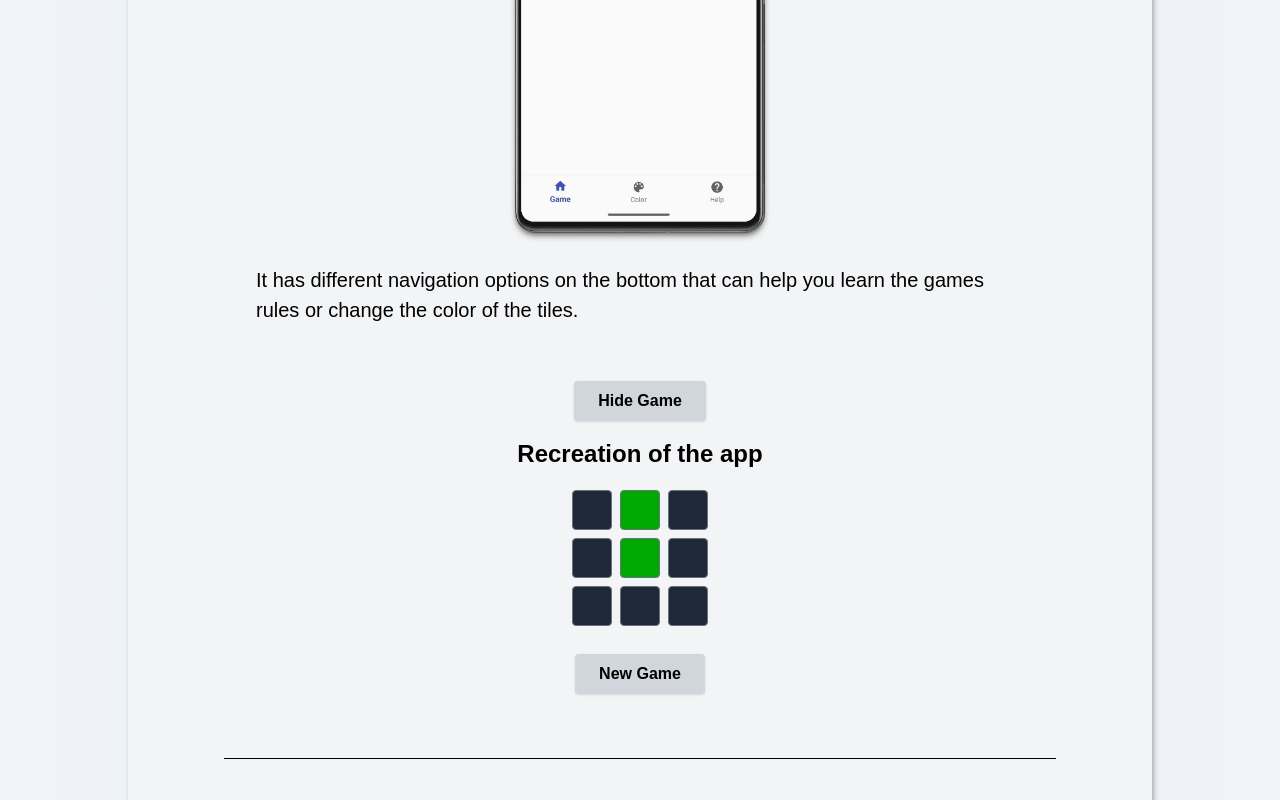
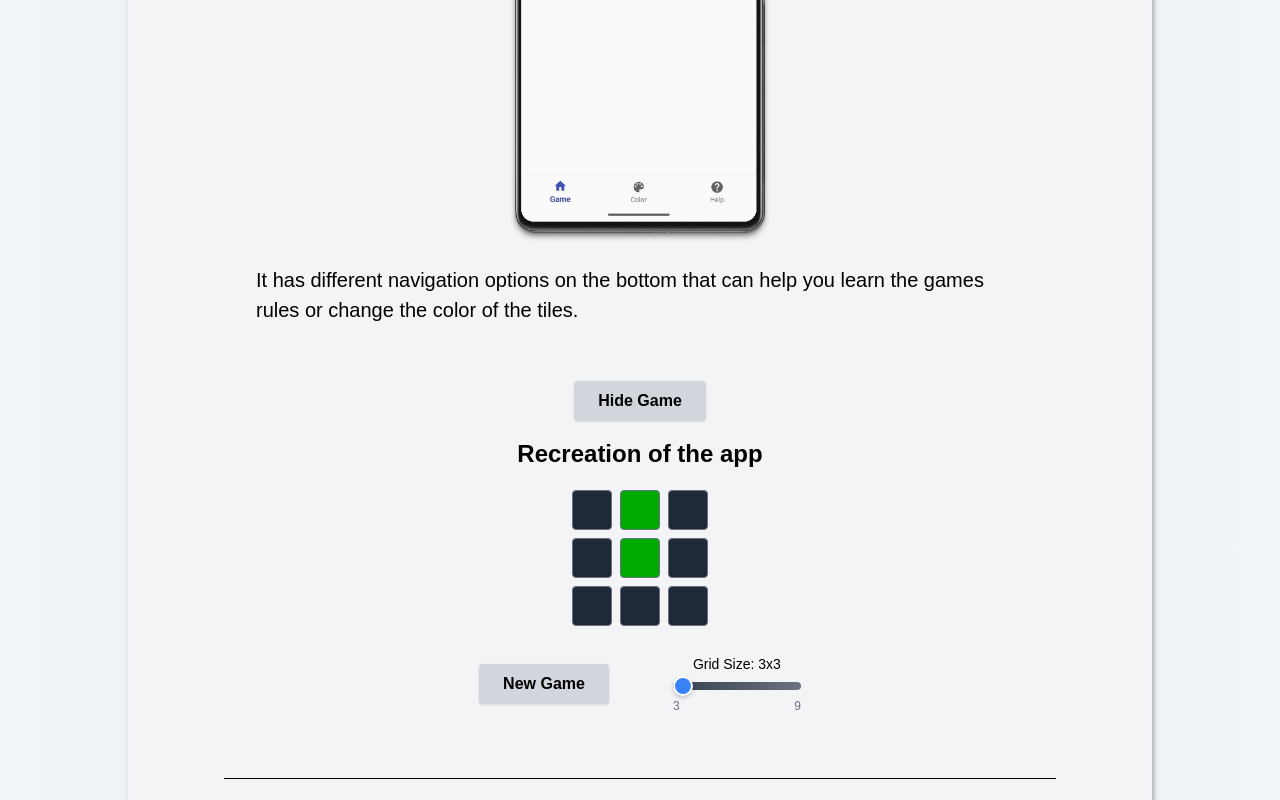
Before and after one commit to PapsBurr/resume-website, a Next.js app: page /android in a window 1280 px wide. Both pictures are taken after a click on the button "Show Game". Shown: the part 3009-3809 px from the top of the page. Built offline with nearby package versions, Linux system fonts and the light colour scheme.

Commit message:
adds a new congratulations gif for when the game is won. adds a slider for the lights out game remake to change the grid size

```diff
--- a/src/app/components/LightsOut.css
+++ b/src/app/components/LightsOut.css
@@ -2,3 +2,69 @@
   --square-color-on: #0A0; /* Light blue */
   --square-color-off: #1f2937; /* Dark gray */
 }
+
+.slider {
+  width: 8rem;
+  height: 0.5rem;
+  background: linear-gradient(to right, #374151, #6b7280);
+  border-radius: 0.25rem;
+  appearance: none;
+  cursor: pointer;
+  outline: none;
+}
+
+.slider::-webkit-slider-track {
+  height: 0.5rem;
+  background: linear-gradient(to right, #374151, #6b7280);
+  border-radius: 0.25rem;
+  border: none;
+}
+
+.slider::-webkit-slider-thumb {
+  appearance: none;
+  height: 1.25rem;
+  width: 1.25rem;
+  border-radius: 50%;
+  background: #3b82f6;
+  cursor: pointer;
+  border: 2px solid white;
+  box-shadow: 0 2px 4px rgba(0, 0, 0, 0.2);
+}
+
+.slider::-moz-range-track {
+  height: 0.5rem;
+  background: linear-gradient(to right, #374151, #6b7280);
+  border-radius: 0.25rem;
+  border: none;
+}
+
+.slider::-moz-range-thumb {
+  height: 1.25rem;
+  width: 1.25rem;
+  border-radius: 50%;
+  background: #3b82f6;
+  cursor: pointer;
+  border: 2px solid white;
+  box-shadow: 0 2px 4px rgba(0, 0, 0, 0.2);
+  -moz-appearance: none;
+}
+
+.slider:hover::-webkit-slider-thumb {
+  background: #2563eb;
+  box-shadow: 0 4px 8px rgba(0, 0, 0, 0.3);
+}
+
+.slider:hover::-moz-range-thumb {
+  background: #2563eb;
+  box-shadow: 0 4px 8px rgba(0, 0, 0, 0.3);
+}
+
+.slider:active::-webkit-slider-thumb {
+  background: #1d4ed8;
+  transform: scale(0.95);
+}
+
+.slider:active::-moz-range-thumb {
+  background: #1d4ed8;
+  transform: scale(0.95);
+}
--- a/src/app/components/LightsOut.js
+++ b/src/app/components/LightsOut.js
@@ -1,12 +1,17 @@
 "use client";
-import React, { useState, useEffect } from 'react'
-import './LightsOut.css';
+import React, { useState, useEffect } from "react";
+import RoundedImage from "./RoundedImage";
+import "./LightsOut.css";
 
-const GRID_SIZE = 3;
+const LightsOut = () => {
+  const [board, setBoard] = useState(null);
+  const [show, setShow] = useState(false);
+  const [gridSize, setBoardSize] = useState(3);
+  const [tempGridSize, setTempGridSize] = useState(3);
 
   function createBoard() {
-  return Array.from({ length: GRID_SIZE }, () =>
-    Array.from({ length: GRID_SIZE }, () => Math.random() < 0.5)
+    return Array.from({ length: gridSize }, () =>
+      Array.from({ length: gridSize }, () => Math.random() < 0.5)
     );
   }
 
@@ -14,20 +19,16 @@ function toggleCell(board, row, col) {
     const newBoard = board.map((r) => r.slice());
     newBoard[row][col] = !newBoard[row][col];
     if (row > 0) newBoard[row - 1][col] = !newBoard[row - 1][col];
-  if (row < GRID_SIZE - 1) newBoard[row + 1][col] = !newBoard[row + 1][col];
+    if (row < gridSize - 1) newBoard[row + 1][col] = !newBoard[row + 1][col];
     if (col > 0) newBoard[row][col - 1] = !newBoard[row][col - 1];
-  if (col < GRID_SIZE - 1) newBoard[row][col + 1] = !newBoard[row][col + 1];
+    if (col < gridSize - 1) newBoard[row][col + 1] = !newBoard[row][col + 1];
 
     return newBoard;
   }
 
-const LightsOut = () => {
-  const [board, setBoard] = useState(null);
-  const [show, setShow] = useState(false);
-
   useEffect(() => {
     setBoard(createBoard());
-  }, []);
+  }, [gridSize]);
 
   if (!board) {
     return (
@@ -35,52 +36,96 @@ const LightsOut = () => {
         <div className="animate-spin rounded-full h-16 w-16 border-t-2 border-b-2 border-gray-900"></div>
         <span className="ml-4 text-gray-600">Loading...</span>
       </div>
-    )
-  };
+    );
+  }
 
-  const isWin = board.every(row => row.every(cell => !cell));
+  const isWin = board.every((row) => row.every((cell) => !cell));
 
   const handleCellClick = (row, col) => {
-    setBoard(prevBoard => toggleCell(prevBoard, row, col));
-  }
+    setBoard((prevBoard) => toggleCell(prevBoard, row, col));
+  };
 
   const handleReset = () => {
     setBoard(createBoard());
-  }
+  };
 
   return (
     <div className="flex flex-col items-center mt-8">
       <button
-        onClick={() => setShow(s => !s)}
+        onClick={() => setShow((s) => !s)}
         className="mt-6 px-6 py-2 bg-gray-300 hover:bg-gray-400 rounded shadow font-semibold transition-colors duration-200"
       >
-        {show ? 'Hide Game' : 'Show Game'}
+        {show ? "Hide Game" : "Show Game"}
       </button>
       {show && (
         <>
           <h3 className="text-xl font-semibold mb-4">Recreation of the app</h3>
-          <div style={{ display: 'flex', flexDirection: 'column', alignItems: 'center' }}>
+          <div
+            style={{
+              display: "flex",
+              flexDirection: "column",
+              alignItems: "center",
+            }}
+          >
             {board.map((rowArr, rowIdx) => (
-              <div key={rowIdx} style={{ display: 'flex' }}>
+              <div key={rowIdx} style={{ display: "flex" }}>
                 {rowArr.map((on, colIdx) => (
                   <button
                     key={colIdx}
                     onClick={() => handleCellClick(rowIdx, colIdx)}
                     className={`w-10 h-10 m-1 rounded border border-gray-500 transition-colors duration-100
-                      ${on ? 'bg-[var(--square-color-on)]' : 'bg-[var(--square-color-off)]'}`}
-                    aria-label={`Toggle light at row ${rowIdx + 1}, column ${colIdx + 1}`}
+                      ${
+                        on
+                          ? "bg-[var(--square-color-on)]"
+                          : "bg-[var(--square-color-off)]"
+                      }`}
+                    aria-label={`Toggle light at row ${rowIdx + 1}, column ${
+                      colIdx + 1
+                    }`}
                   />
                 ))}
               </div>
             ))}
           </div>
-          <div>
-            <button onClick={handleReset}
-              className="mt-6 px-6 py-2 bg-gray-300 hover:bg-gray-400 rounded shadow font-semibold transition-colors duration-200">
+          <div className="flex flex-row flex-wrap items-center gap-16 justify-center mt-6">
+            <button
+              onClick={handleReset}
+              className="px-6 py-2 bg-gray-300 hover:bg-gray-400 rounded shadow font-semibold transition-colors duration-200"
+            >
               New Game
             </button>
+            <div className="flex flex-col items-center gap-2">
+              <label htmlFor="gridSizeSlider" className="text-sm font-medium">
+                Grid Size: {tempGridSize}x{tempGridSize}
+              </label>
+              <input
+                id="gridSizeSlider"
+                type="range"
+                min="3"
+                max="9"
+                value={tempGridSize}
+                onChange={(e) => setTempGridSize(parseInt(e.target.value))} // Updates display only
+                onMouseUp={(e) => setBoardSize(parseInt(e.target.value))} // Updates actual grid
+                className="slider"
+              />
+              <div className="flex justify-between w-32 text-xs text-gray-500">
+                <span>3</span>
+                <span>9</span>
               </div>
-          {isWin && <h3 className="mt-4 text-[var(--square-color-on)] text-lg font-bold">Congratulations! You won!</h3>}
+            </div>
+          </div>
+          {isWin && (
+            /* <h3 className="mt-4 text-[var(--square-color-on)] text-lg font-bold">Congratulations! You won!</h3> */
+            <div className="mt-4">
+              <RoundedImage
+                className="mt-4"
+                src="/congratulations.gif"
+                alt="Congratulations!"
+                width={300}
+                height={500}
+              />
+            </div>
+          )}
         </>
       )}
     </div>
```
Also changed, not shown: public/congratulations.gif (added), 1 other file (tests, documents, lock files or other folders). Lines whose indentation alone changed are shown as unchanged.
